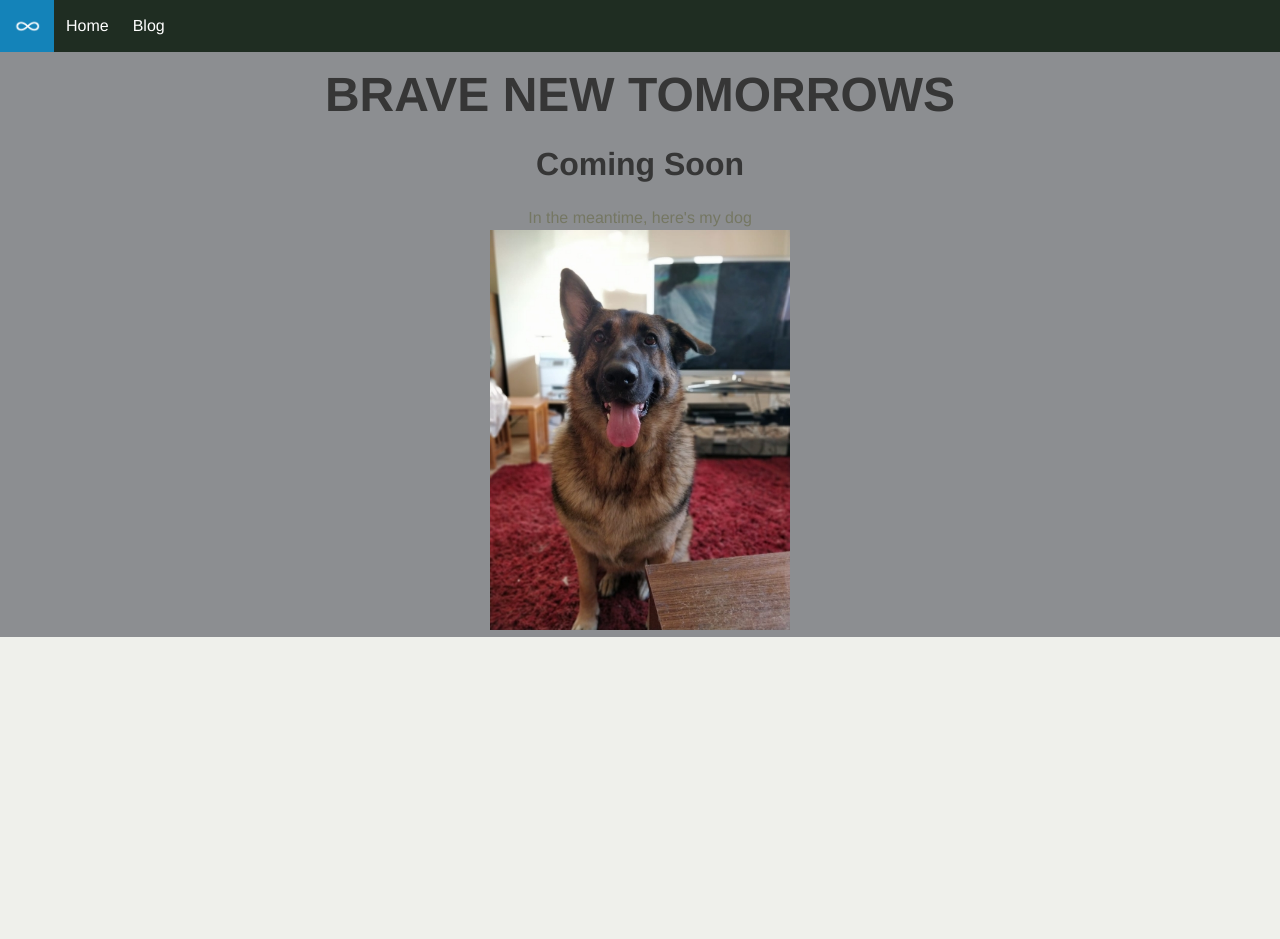
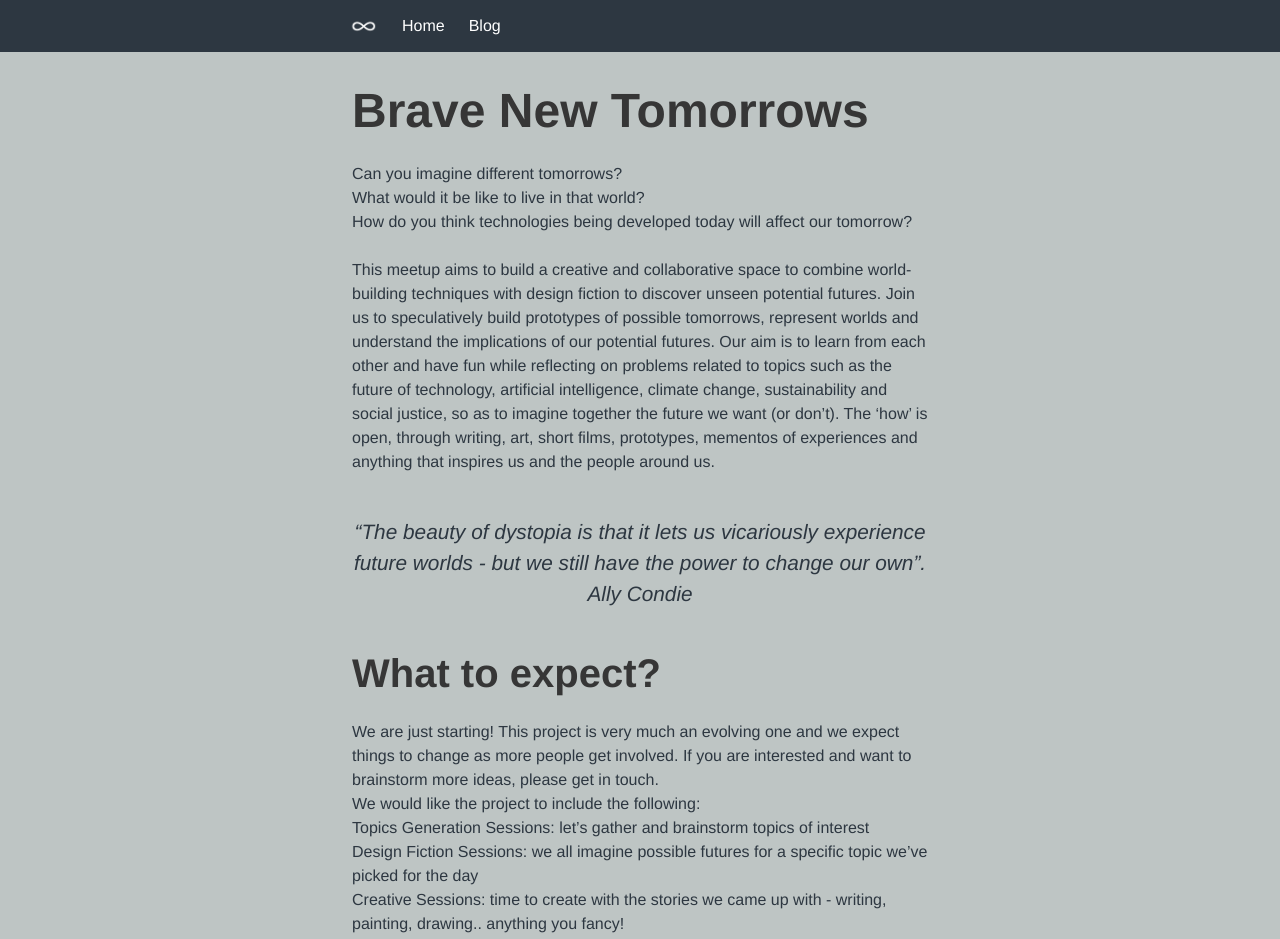
Before and after one commit to klemag/brave-new-tomorrows, a Vue app: page / in a window 1280 px wide. Shown: the top 939 px of the page. Before the commit the page ends 800 px from the top, so only its background shows below. Built offline with nearby package versions, Linux system fonts and the light colour scheme.

Commit message:
Some tweaks

```diff
--- a/src/App.vue
+++ b/src/App.vue
@@ -10,12 +10,10 @@
 
 <script>
 import Navbar from "./layout/navbar.vue";
-// import Footer from "./layout/footer.vue";
 export default {
   name: "App",
   components: {
     Navbar,
-    // Footer,
   },
 };
 </script>
@@ -25,7 +23,5 @@ export default {
   font-family: Avenir, Helvetica, Arial, sans-serif;
   -webkit-font-smoothing: antialiased;
   -moz-osx-font-smoothing: grayscale;
-  background-color: #8c8e91;
-
 }
 </style>
--- a/src/components/Home.vue
+++ b/src/components/Home.vue
@@ -1,9 +1,58 @@
 <template>
   <div class="home">
     <h1 class="title is-1">Brave New Tomorrows</h1>
-    <h2 class="title">Coming Soon</h2>
-    <p>In the meantime, here's my dog</p>
-    <img alt="qt3.14" width="300" src="../assets/dog.jpeg" />
+    <p>Can you imagine different tomorrows?</p>
+    <p>What would it be like to live in that world?</p>
+    <p>
+      How do you think technologies being developed today will affect our
+      tomorrow?
+    </p><br>
+
+    <p>
+      This meetup aims to build a creative and collaborative space to combine
+      world-building techniques with design fiction to discover unseen potential
+      futures. Join us to speculatively build prototypes of possible tomorrows,
+      represent worlds and understand the implications of our potential futures.
+      Our aim is to learn from each other and have fun while reflecting on
+      problems related to topics such as the future of technology, artificial
+      intelligence, climate change, sustainability and social justice, so as to
+      imagine together the future we want (or don’t). The ‘how’ is open, through
+      writing, art, short films, prototypes, mementos of experiences and
+      anything that inspires us and the people around us.
+    </p>
+
+    <p class="quote">
+      “The beauty of dystopia is that it lets us vicariously experience future
+      worlds - but we still have the power to change our own”. Ally Condie
+    </p>
+
+    <h2 class="title is-2">What to expect?</h2>
+    <p>
+      We are just starting! This project is very much an evolving one and we
+      expect things to change as more people get involved. If you are interested
+      and want to brainstorm more ideas, please get in touch.
+    </p>
+
+    <p>We would like the project to include the following:</p>
+
+    <ul>
+      <li>
+        Topics Generation Sessions: let’s gather and brainstorm topics of
+        interest
+      </li>
+      <li>
+        Design Fiction Sessions: we all imagine possible futures for a specific
+        topic we’ve picked for the day
+      </li>
+      <li>
+        Creative Sessions: time to create with the stories we came up with -
+        writing, painting, drawing.. anything you fancy!
+      </li>
+      <li>
+        Educational Sessions: we’ll invite experts in the field to share their
+        experience on some of our topics
+      </li>
+    </ul>
   </div>
 </template>
 
@@ -14,11 +63,19 @@ export default {
 </script>
 
 <style scoped>
-h1 {
-  text-transform: uppercase;
+.home {
+  text-align: left;
+  margin-top: 1em;
+  margin-left: 20em;
+  margin-right: 20em;
+  margin-top: 2em;
 }
-.home {
+.quote {
   text-align: center;
-  margin-top: 1em;
+  margin-top: 2em;
+  margin-bottom: 2em;
+  font-size: 1.3em;
+  font-style: italic;
+
 }
 </style>
--- a/src/custom.scss
+++ b/src/custom.scss
@@ -3,24 +3,17 @@
 @charset "utf-8";
 // Import a Google Font
 @import url('https://fonts.googleapis.com/css2?family=Teko&display=swap');
-// Set your brand colors
-$purple: #8A4D76;
-$pink: #FA7C91;
-$brown: #757763;
-$beige-light: #D0D1CD;
-$beige-lighter: #EFF0EB;
-$blue: #1793d0;
 // Update Bulma's global variables
 $family-sans-serif: "Teko",
 sans-serif;
-$grey-dark: $brown;
-$grey-light: $beige-light;
-$primary: $blue;
-$link: $pink;
+$grey-dark: #2d3741;
+$grey-light: #bec5c4;
+$primary: $grey-dark;
+$link: $grey-light;
 $widescreen-enabled: false;
 $fullhd-enabled: false;
 // Update some of Bulma's component variables
-$body-background-color: $beige-lighter;
+$body-background-color: $grey-light;
 $control-border-width: 2px;
 $input-border-color: transparent;
 $input-shadow: none;
--- a/src/layout/footer.vue
+++ /dev/null
@@ -1,5 +0,0 @@
-<template>
-  <div class="footer is-primary">
-    HELLO
-  </div>
-</template>
--- a/src/layout/navbar.vue
+++ b/src/layout/navbar.vue
@@ -60,7 +60,7 @@ export default {
 .navbar-item {
   text-align: right;
 }
-.navbar {
-  background-color: #1f2d22;
+.navbar-brand {
+  margin-left: 21em;
 }
 </style>
```
